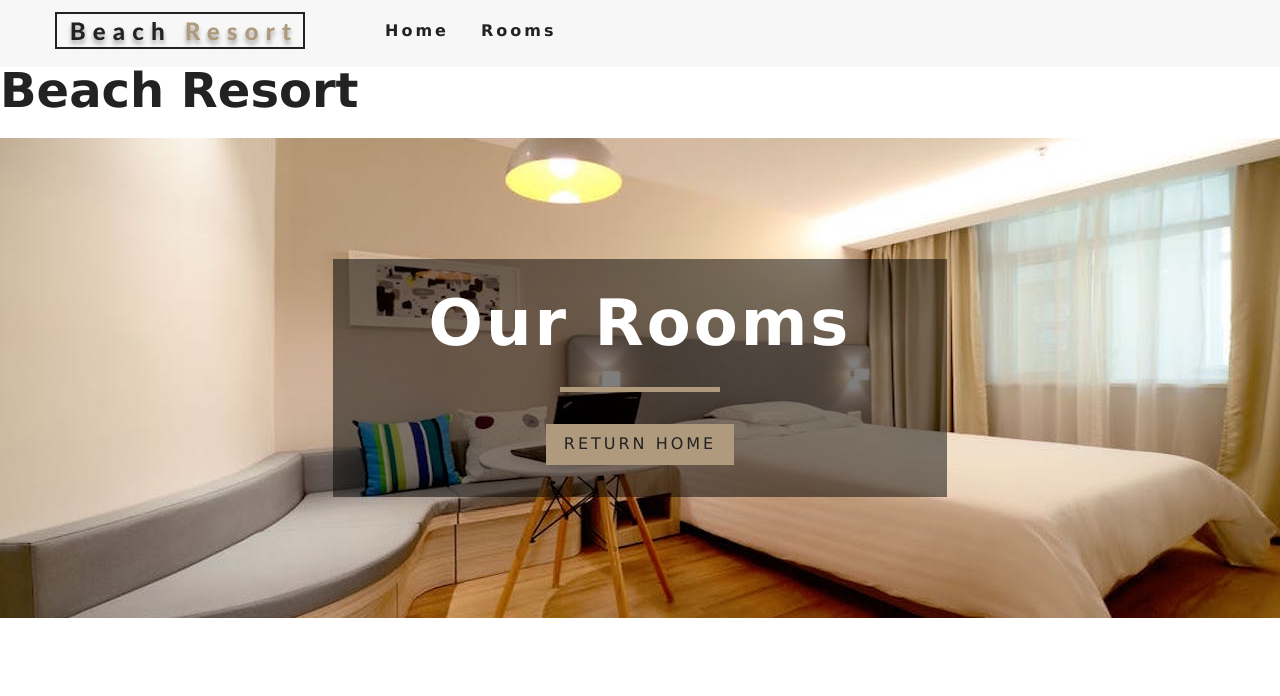
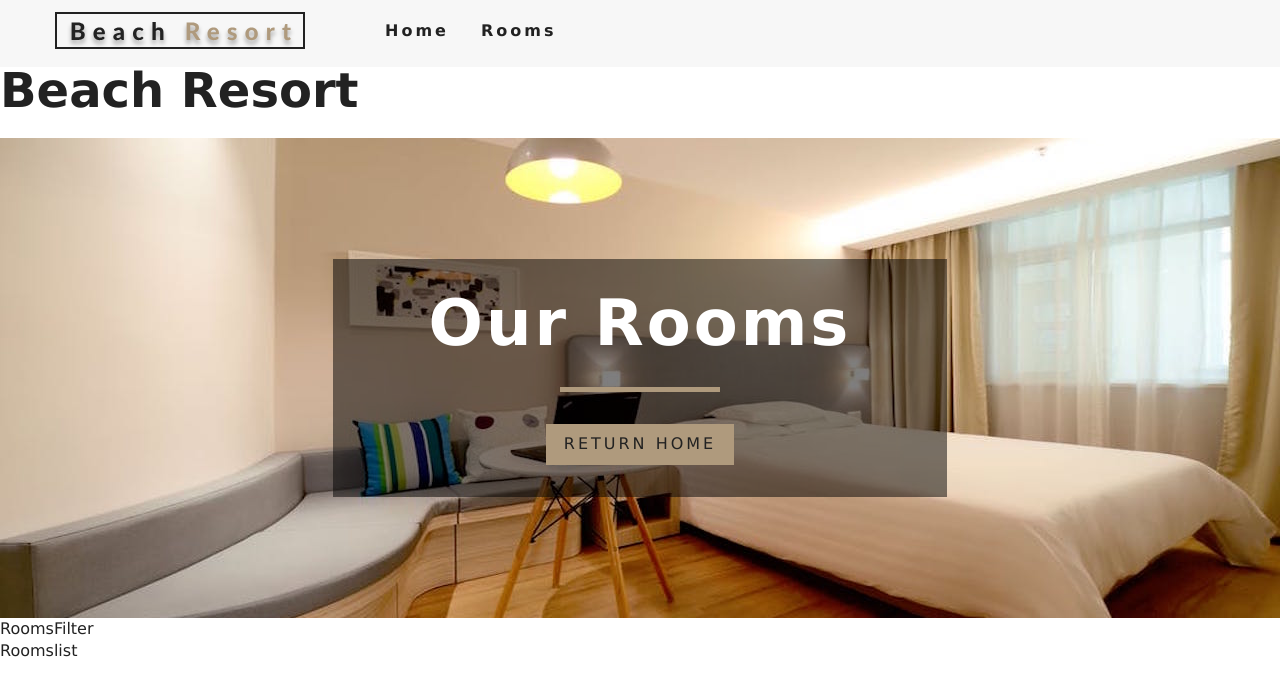
Before and after one commit to galfarotolon/Beach-Resort, a React (Create React App) app: page /rooms in a window 1280 px wide. Shown: the top 696 px of the page. Built offline with nearby package versions, Linux system fonts and the light colour scheme; the HTML template or start-up script is replaced by a standard one.

Commit message:
roomcontainer using high order component from context

```diff
--- a/src/components/Rooms.js
+++ b/src/components/Rooms.js
@@ -1,11 +1,12 @@
 import React from 'react'
 import Hero from '../components/Hero'
 import Banner from '../components/Banner'
-
+import RoomsContainer from '../components/RoomsContainer'
 import { Link } from 'react-router-dom'
 
 function Rooms() {
     return (
+        <>
             <Hero hero='roomsHero'>
                 <Banner title='Our Rooms'>
                     <Link to='/' className='btn-primary'>
@@ -13,6 +14,9 @@ function Rooms() {
                 </Link>
                 </Banner>
             </Hero>
+            <RoomsContainer />
+
+        </>
     )
 }
 
--- /dev/null
+++ b/src/components/RoomsContainer.js
@@ -0,0 +1,50 @@
+import React from 'react'
+import RoomsFilter from './RoomsFilter'
+import RoomsList from './RoomsList'
+import { withRoomConsumer } from '../context'
+import Loading from '../components/Loading'
+
+function RoomsContainer({ context }) {
+
+    const { loading, sortedRooms, rooms } = context;
+
+    if (loading) {
+        return <Loading />;
+    }
+    return (
+        <>
+            <RoomsFilter rooms={rooms} />
+            <RoomsList rooms={sortedRooms} />
+        </>
+
+    )
+}
+
+// return (
+//     <>
+//         <RoomConsumer>
+//             {
+//                 (value) => {
+//                     const { loading, sortedRooms, rooms } = value;
+
+//                     if (loading) {
+//                         return <Loading />;
+//                     }
+//                     return (
+//                         <div>
+//                             Rooms Container
+//                             <RoomsFilter rooms={rooms} />
+//                             <RoomsList rooms={sortedRooms} />
+//                         </div>
+//                     )
+//                 }
+//             }
+
+//         </RoomConsumer>
+
+
+//     </>
+// )
+
+
+export default withRoomConsumer(RoomsContainer)
--- /dev/null
+++ b/src/components/RoomsFilter.js
@@ -0,0 +1,11 @@
+import React from 'react'
+
+function RoomsFilter() {
+    return (
+        <div>
+            RoomsFilter
+        </div>
+    )
+}
+
+export default RoomsFilter
--- /dev/null
+++ b/src/components/RoomsList.js
@@ -0,0 +1,11 @@
+import React from 'react'
+
+function RoomsList() {
+    return (
+        <div>
+            Roomslist
+        </div>
+    )
+}
+
+export default RoomsList
--- a/src/context.js
+++ b/src/context.js
@@ -20,7 +20,8 @@ class RoomProvider extends Component {
         let rooms = this.formatData(items)
         let featuredRooms = rooms.filter(room => room.featured === true)
         this.setState({
-            rooms, featuredRooms,
+            rooms,
+            featuredRooms,
             sortedRooms: rooms,
             loading: false
         });
@@ -58,4 +59,16 @@ class RoomProvider extends Component {
 
 const RoomConsumer = RoomContext.Consumer;
 
-export { RoomProvider, RoomConsumer, RoomContext };
+const withRoomConsumer = (Component) => {
+    return function ConsumerWrapper(props) {
+        return (
+            <RoomConsumer>
+                {value => <Component {...props} context={value} />}
+            </RoomConsumer>
+        )
+    }
+
+
+}
+
+export { RoomProvider, RoomConsumer, RoomContext, withRoomConsumer };
```
Lines whose indentation alone changed are shown as unchanged.
